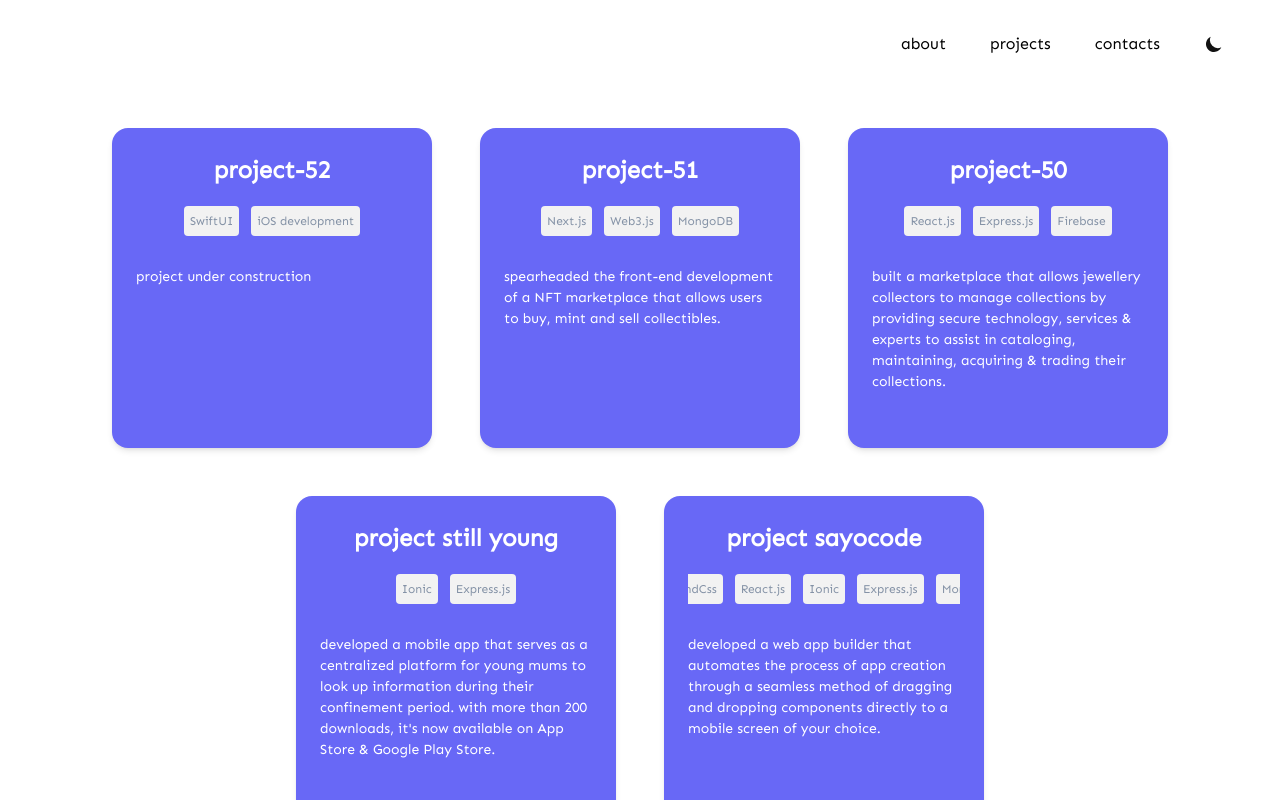
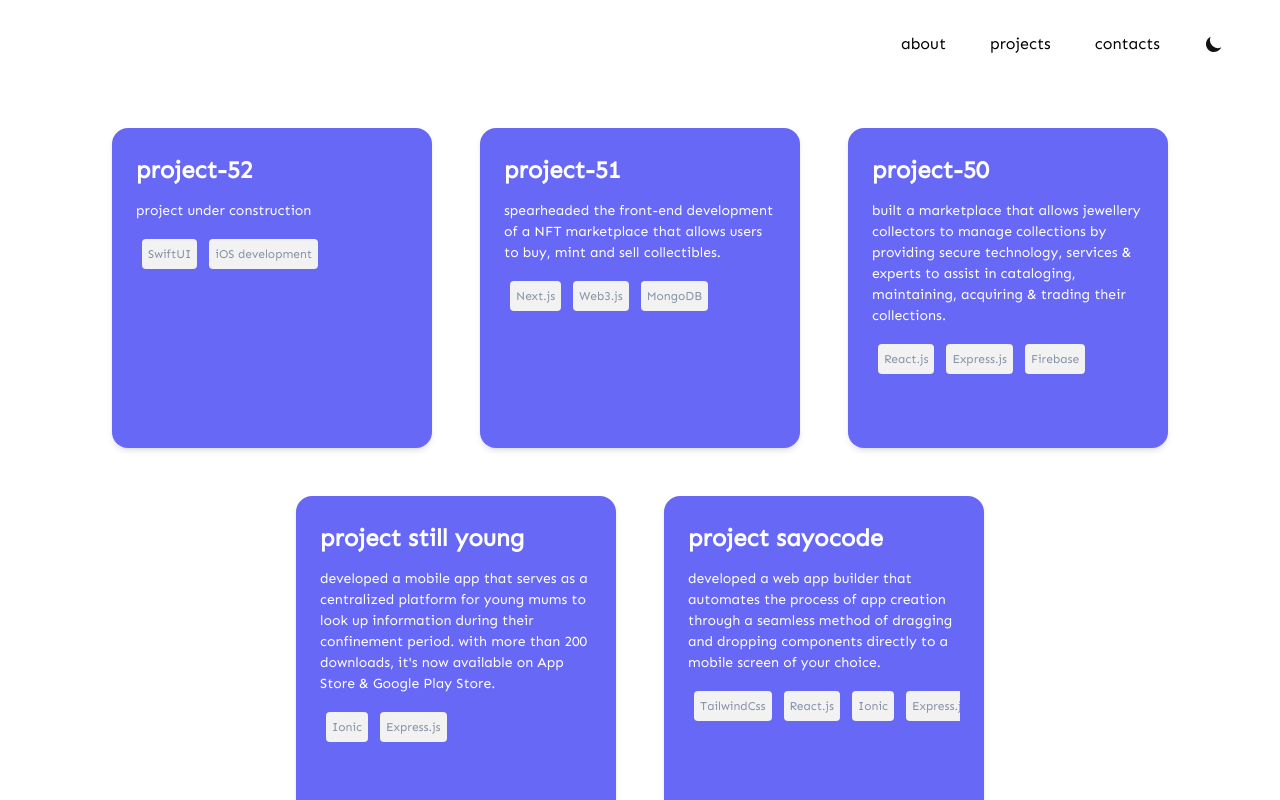
Before and after one commit to joshuadavidang/joshua-david-legacy, a Next.js app: page /projects in a window 1280 px wide. Built offline with nearby package versions, Linux system fonts and the light colour scheme.

Commit message:
update card

```diff
--- a/pages/projects.js
+++ b/pages/projects.js
@@ -7,6 +7,8 @@ import CardHeader from "../shared/Card/CardHeader";
 import Chip from "../shared/Chip";
 import Modal from "../shared/Modal";
 import { pastProjects } from "../data/pastProjects";
+import StillYoung from "../public/assets/images/StillYoung.svg";
+import Image from "next/image";
 
 export default function Projects() {
   const [open, setOpen] = useState(false);
@@ -29,13 +31,12 @@ export default function Projects() {
         {pastProjects.map((project, index) => (
           <Card openModal={openModal} key={index}>
             <CardHeader>{project.name}</CardHeader>
+            <p className="text-sm text-white dark:text-black">
+              {project.description}
+            </p>
             <CardBody>
               <Chip chipLabel={project.techStack} />
             </CardBody>
-
-            <p className="pt-6 text-sm text-white dark:text-black">
-              {project.description}
-            </p>
           </Card>
         ))}
 
--- a/shared/Card/CardBody.jsx
+++ b/shared/Card/CardBody.jsx
@@ -1,7 +1,9 @@
 export default function CardBody({ children }) {
   return (
     <>
-      <div className="flex justify-center text-white dark:text-black overflow-scroll">{children}</div>
+      <div className="flex text-white dark:text-black overflow-scroll pt-3">
+        {children}
+      </div>
     </>
   );
 }
--- a/shared/Card/CardHeader.jsx
+++ b/shared/Card/CardHeader.jsx
@@ -1,7 +1,7 @@
 export default function CardHeader({ children }) {
   return (
     <>
-      <p className="pb-3 text-2xl text-white dark:text-blue1 text-center font-bold tracking-loose dark:text-black">
+      <p className="pb-3 text-2xl text-white dark:text-blue1 font-bold tracking-loose dark:text-black">
         {children}
       </p>
     </>
```
Also changed, not shown: public/assets/images/StillYoung.svg (added).
